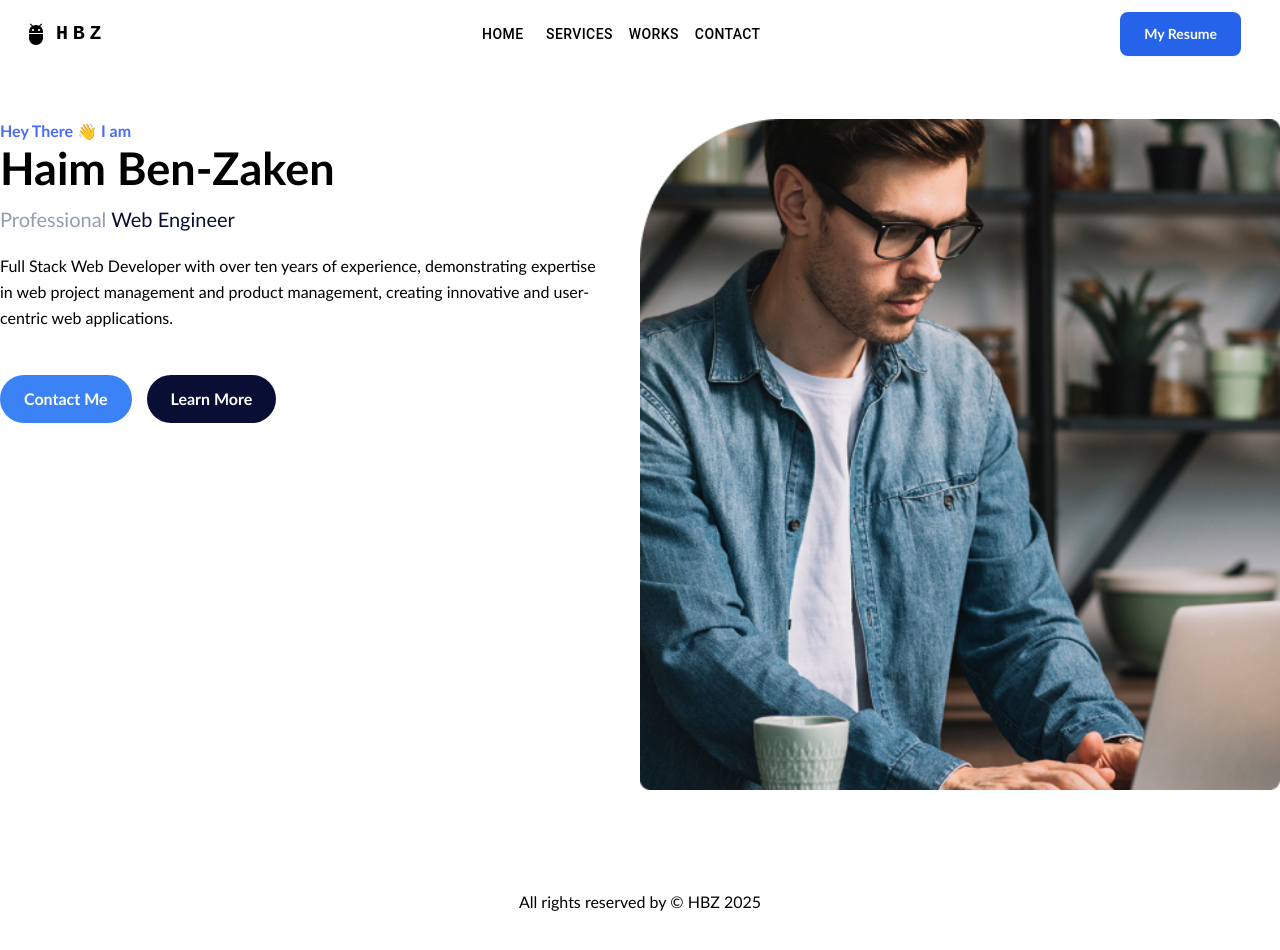
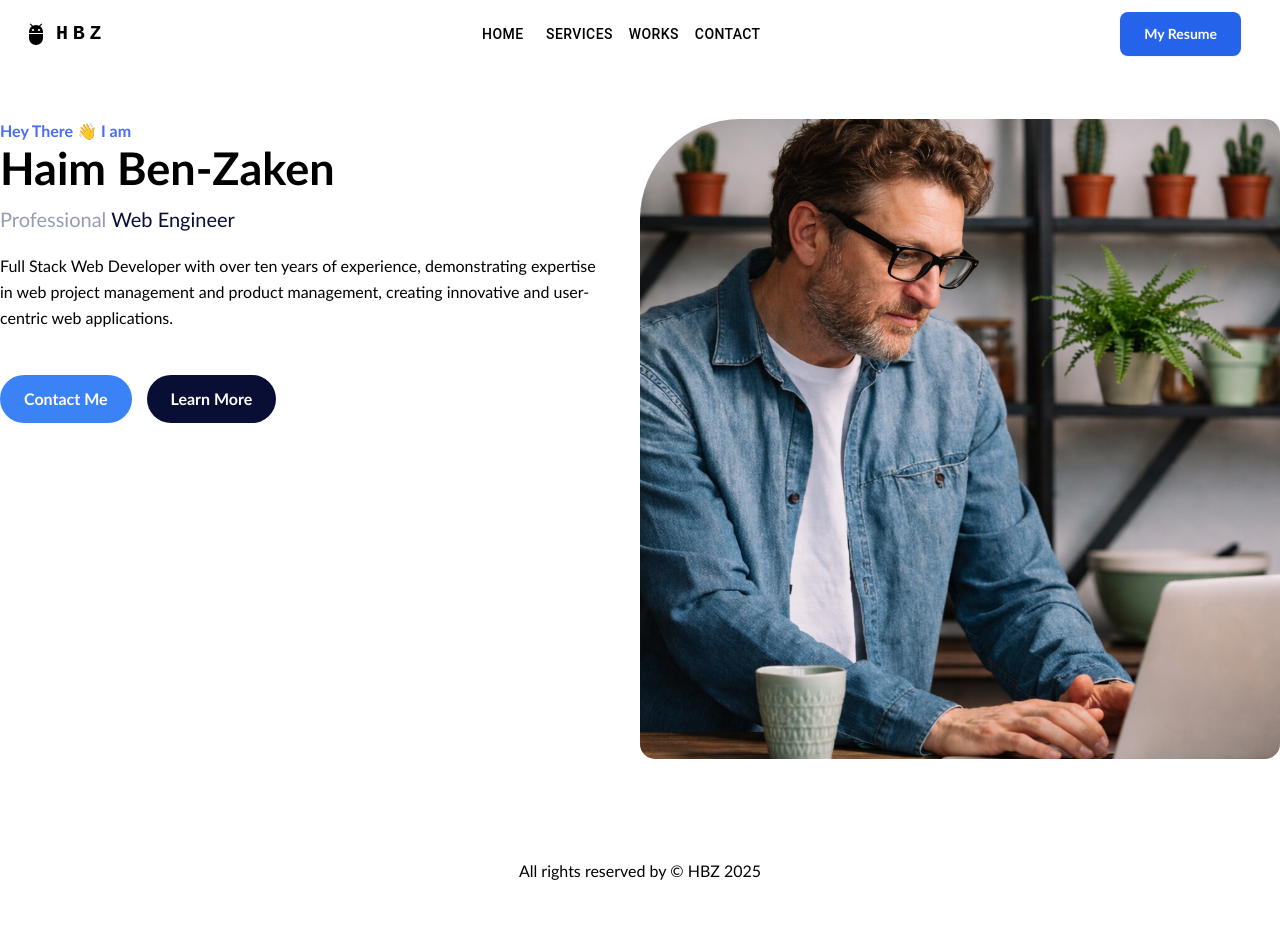
Before and after one commit to haimski/personal-website, a React (Vite) app: page / in a window 1280 px wide. Shown: the top 950 px of the page. Built offline with nearby package versions, Linux system fonts and the light colour scheme.

Commit message:
hero image

```diff
--- a/src/App.scss
+++ b/src/App.scss
@@ -3,4 +3,8 @@ body {
     margin: 0;
     padding: 0;
     //background-color: #f5f5f5;
+    .hero-img-wrapper {
+        border-radius: 100px 15px 15px 15px;
+        overflow: hidden;
+    }
 }
--- a/src/components/MainImage/MainImage.tsx
+++ b/src/components/MainImage/MainImage.tsx
@@ -8,7 +8,7 @@ export interface MainImageProps {
 
 const MainImage: FC<MainImageProps> = ({ src = '', alt = '' }) => {
     return (
-        <Box className="xs:mb-4 w-full">
+        <Box className="xs:mb-4 w-full hero-img-wrapper">
             <img src={src} alt={alt} className="w-full" />
         </Box>
     );
```
Also changed, not shown: src/assets/hero-image.png.
